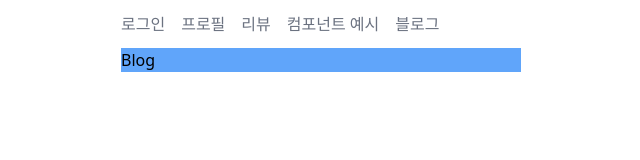
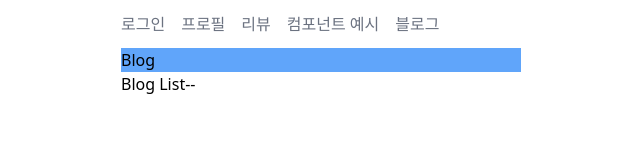
Before and after one commit to BACKHAERANI/myproj-react, a React (Create React App) app: page /blog in a window 1280 px wide. Shown: the top 160 px of the page, without its empty margins (319-959 px from the left). Built offline with nearby package versions, Linux system fonts and the light colour scheme.

Commit message:
blog 생성 / 최소구현

```diff
--- a/src/App.js
+++ b/src/App.js
@@ -6,7 +6,7 @@ import TopNav from 'components/TopNav';
 import 'App.css';
 import Components from 'pages/examples/Components';
 import ReviewForm from 'pages/reviews/ReviewForm';
-import PageBlog from 'pages/blog/PageBlog';
+import PageBlog from 'blog/compoents/pages/PageBlogList';
 
 function App() {
   return (
--- /dev/null
+++ b/src/blog/compoents/blog/BlogDetail.jsx
@@ -0,0 +1,5 @@
+function BlogDetail() {
+  return <div>Blog List--</div>;
+}
+
+export default BlogDetail;
--- /dev/null
+++ b/src/blog/compoents/blog/BlogForm.jsx
@@ -0,0 +1,5 @@
+function BlogForm() {
+  return <div>Blog Form--</div>;
+}
+
+export default BlogForm;
--- /dev/null
+++ b/src/blog/compoents/blog/BlogList.jsx
@@ -0,0 +1,5 @@
+function BlogList() {
+  return <div>Blog List--</div>;
+}
+
+export default BlogList;
--- /dev/null
+++ b/src/blog/compoents/pages/PageBlogDetail.jsx
@@ -0,0 +1,12 @@
+import BlogDetail from '../blog/BlogDetail';
+
+function PageBlogDetail() {
+  return (
+    <div>
+      <h2>Blog Detail</h2>
+      <BlogDetail />
+    </div>
+  );
+}
+
+export default PageBlogDetail;
--- /dev/null
+++ b/src/blog/compoents/pages/PageBlogForm.jsx
@@ -0,0 +1,12 @@
+import BlogForm from '../blog/BlogForm';
+
+function PageBlogForm() {
+  return (
+    <div>
+      <h2>Blog Form</h2>
+      <BlogForm />
+    </div>
+  );
+}
+
+export default PageBlogForm;
--- /dev/null
+++ b/src/blog/compoents/pages/PageBlogList.jsx
@@ -0,0 +1,12 @@
+import BlogList from '../blog/BlogList';
+
+function PageBlogList() {
+  return (
+    <div>
+      <h2 className="bg-blue-400">Blog</h2>
+      <BlogList />
+    </div>
+  );
+}
+
+export default PageBlogList;
--- a/src/pages/blog/PageBlog.jsx
+++ /dev/null
@@ -1,9 +0,0 @@
-function PageBlog() {
-  return (
-    <div>
-      <h2 className="bg-blue-400">Blog</h2>
-    </div>
-  );
-}
-
-export default PageBlog;
```
